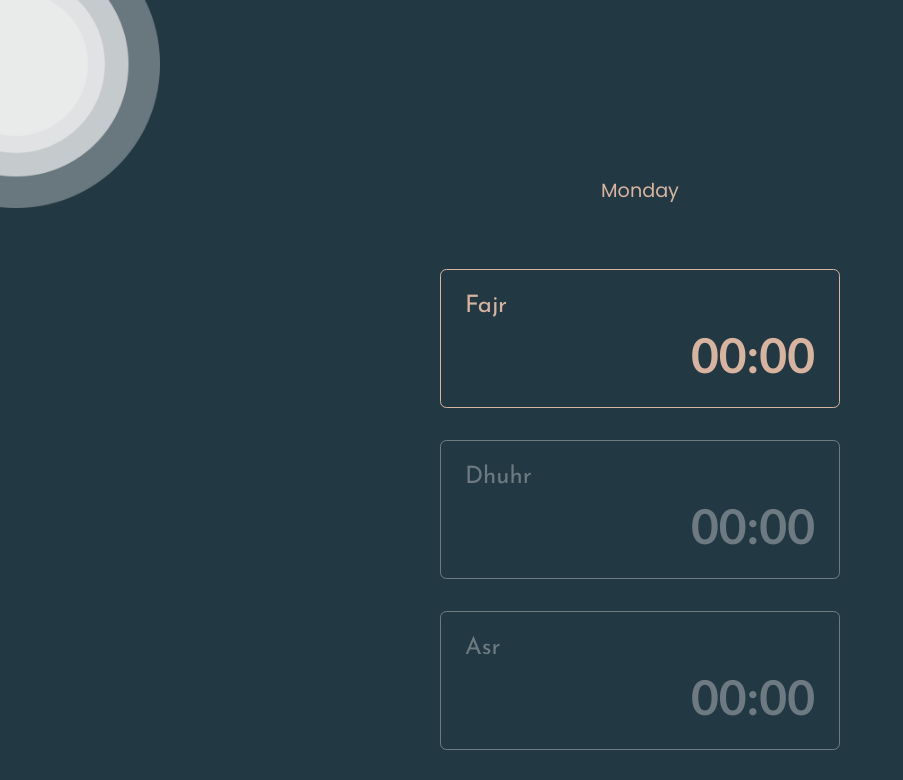
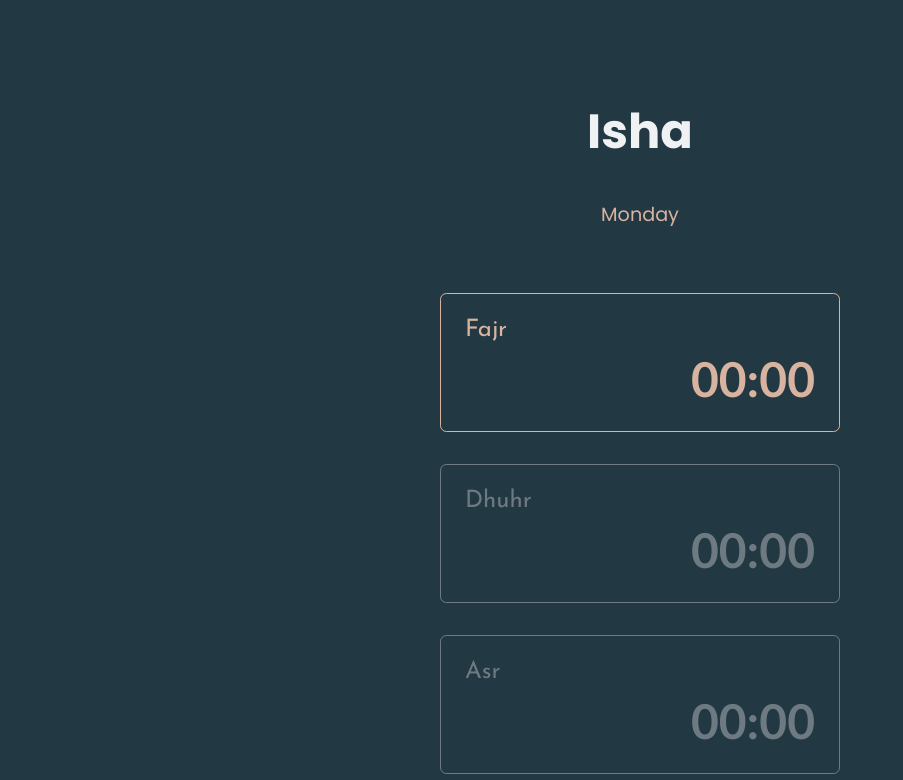
Before and after one commit to murtuzaalisurti/salah, a Next.js app: page / in a window 1280 px wide. Shown: the top 780 px of the page, without its empty margins (0-903 px from the left). Built offline with nearby package versions, Linux system fonts and the light colour scheme; no server answers; a web font is replaced by a local one.

Commit message:
handled warnings and improved UI ✨

```diff
--- a/pages/index.js
+++ b/pages/index.js
@@ -1,5 +1,5 @@
 import Head from 'next/head'
-import { useEffect, useState } from 'react'
+import { useCallback, useEffect, useState } from 'react'
 import moment from 'moment';
 
 export default function Home() {
@@ -18,6 +18,8 @@ export default function Home() {
 
   const [salah, setSalah] = useState(['Fajr', 'Dhuhr', 'Asr', 'Maghrib', 'Isha', 'Sunrise', 'Sunset']);
 
+  const [currentSalah, setCurrentSalah] = useState('');
+
   const [milliseconds, setMilliseconds] = useState(moment().format('x'));
 
   const [currentDate, setCurrentDate] = useState({
@@ -31,38 +33,8 @@ export default function Home() {
 
   // salah timings ----------------------------------------------
 
-  // retrieve prayer timings from localStorage or API
-  useEffect(() => {
-
-    if (localStorage.getItem('timings') == null || localStorage.getItem('last-fetch-date-for-prayerTimings') == null) {
-      fetchTimings();
-    } else {
-      // fetchTimings();
-      let now = new Date().getDate();
-
-      if (now == Number(localStorage.getItem('last-fetch-date-for-prayerTimings'))) {
-        let timings = JSON.parse(localStorage.getItem('timings'));
-
-        setSalahTimings((prev) => {
-          return {
-            ...prev,
-            fajr: `${formatTime(timings.Fajr)}`,
-            dhuhr: `${formatTime(timings.Dhuhr)}`,
-            asr: `${formatTime(timings.Asr)}`,
-            maghrib: `${formatTime(timings.Maghrib)}`,
-            isha: `${formatTime(timings.Isha)}`,
-            sunrise: `${formatTime(timings.Sunrise)}`,
-            sunset: `${formatTime(timings.Sunset)}`
-          }
-        })
-      } else {
-        fetchTimings();
-      }
-    }
-  }, [])
-
   // fetch prayer timings from API
-  function fetchTimings() {
+  const fetchTimings = useCallback(() => {
 
     if (navigator.geolocation) {
 
@@ -114,7 +86,38 @@ export default function Home() {
     } else {
       console.log('geolocation api not supported');
     }
-  }
+  }, [currentDate]);
+
+  // retrieve prayer timings from localStorage or API
+  useEffect(() => {
+
+    if (localStorage.getItem('timings') == null || localStorage.getItem('last-fetch-date-for-prayerTimings') == null) {
+      fetchTimings();
+    } else {
+      // fetchTimings();
+      let now = new Date().getDate();
+
+      if (now == Number(localStorage.getItem('last-fetch-date-for-prayerTimings'))) {
+        let timings = JSON.parse(localStorage.getItem('timings'));
+
+        setSalahTimings((prev) => {
+          return {
+            ...prev,
+            fajr: `${formatTime(timings.Fajr)}`,
+            dhuhr: `${formatTime(timings.Dhuhr)}`,
+            asr: `${formatTime(timings.Asr)}`,
+            maghrib: `${formatTime(timings.Maghrib)}`,
+            isha: `${formatTime(timings.Isha)}`,
+            sunrise: `${formatTime(timings.Sunrise)}`,
+            sunset: `${formatTime(timings.Sunset)}`
+          }
+        })
+      } else {
+        fetchTimings();
+      }
+    }
+  }, [fetchTimings])
+
 
   // doesn't support Safari | MacOS | iOS
   // so it's removed (not executed)
@@ -175,12 +178,31 @@ export default function Home() {
       index == 0 && element.classList.add('first')
     })
 
+    if(document.querySelector('.done') !== null) {
+
+      function calcCurrentSalah(element) {
+        element.childNodes.forEach((ele) => {
+          if(ele.classList.contains('whichsalah')){
+            setCurrentSalah((prev) => {
+              return ele.innerText;
+            })
+          }
+        })
+      }
+
+      document.querySelectorAll('.done').forEach((element, index) => {
+        if(index == (document.querySelectorAll('.done').length - 1)) {
+          calcCurrentSalah(element)
+        }
+      })
+    }
+
   })
 
   // calendar ----------------------------------------------------------
 
   // fetch islamic calendar from API
-  function fetchCalendar() {
+  const fetchCalendar = useCallback(() => {
     fetch(`https://api.aladhan.com/v1/gToHCalendar/${currentDate.month}/${currentDate.year}?adjustment=1`).then((res) => {
         return res.json();
       }).then((data) => {
@@ -192,7 +214,7 @@ export default function Home() {
       }).catch((err) => {
         console.log(err)
       })
-  }
+  }, [currentDate])
 
   // retrieve islamic calendar from local storage or from API
   useEffect(() => {
@@ -208,7 +230,7 @@ export default function Home() {
         fetchCalendar();
       }
     }
-  }, [])
+  }, [fetchCalendar, currentDate])
 
   return (
     <div className='container'>
@@ -218,10 +240,14 @@ export default function Home() {
       </Head>
 
       <div className="circle-element">
-        <img className="circles" src="/images/circles.png" alt="circles" />
+        {/* eslint-disable-next-line @next/next/no-img-element */}
+        {/* <img className="circles" src={'/images/circles.png'} alt="circles" /> */}
       </div>
 
       <main className='main'>
+        <div className="currentSalah">
+          <div className="text">{`${currentSalah}`}</div>
+        </div>
         <div className="fullDate">
           <div className="islamicDateDisplay">
             {
--- a/styles/styles.scss
+++ b/styles/styles.scss
@@ -17,6 +17,7 @@ html {
 
 body {
     background-color: $primary-color;
+    overflow-x: hidden;
 
     &::-webkit-scrollbar {
         width: 0.2rem;
@@ -41,7 +42,7 @@ body {
         .circles {
             position: absolute;
             top: -10%;
-            left: -10%;
+            right: -10%;
             width: 50%;
             max-width: 18rem;
             height: auto;
@@ -51,11 +52,23 @@ body {
 }
 
 .main {
-    padding: 11rem 0 4rem 0;
+    padding: 6rem 0 4rem 0;
     display: flex;
     flex-direction: column;
     justify-content: center;
     align-items: center;
+
+    .currentSalah {
+
+        margin-bottom: 2rem;
+
+        .text {
+            font-family: "Poppins", sans-serif;
+            font-size: 3rem;
+            font-weight: bold;
+            color: $secondary-color;
+        }
+    }
 
     .alert {
         width: 80%;
```
